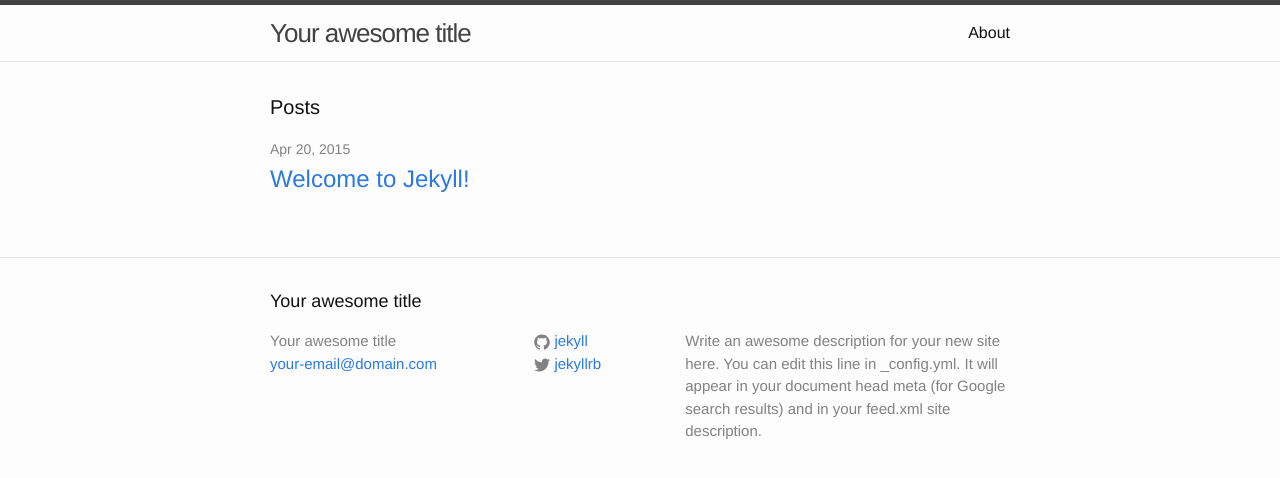
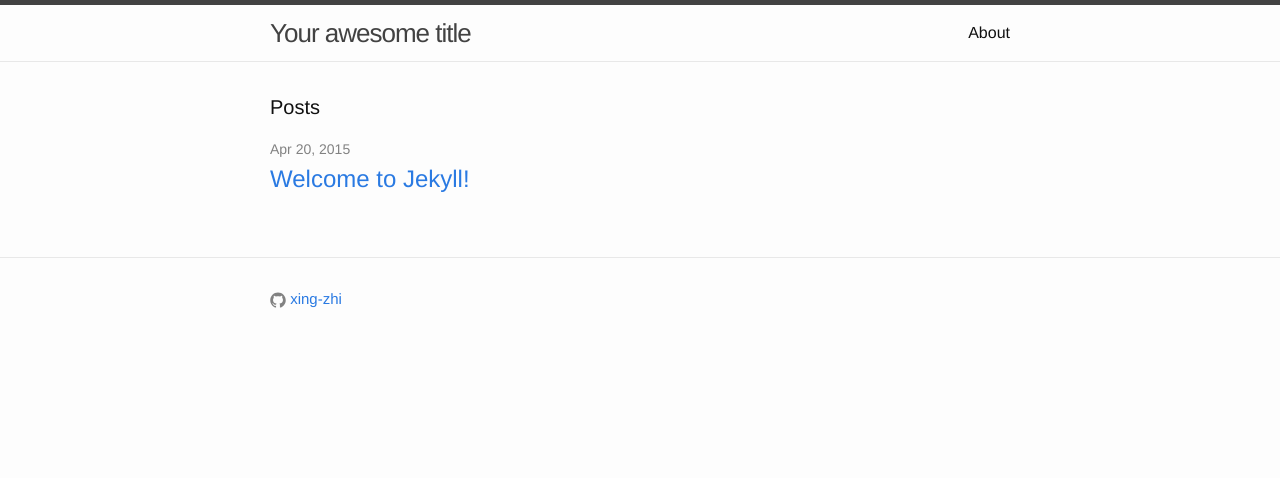
Before and after one commit to xing-zhi/xing-zhi.github.io, a Jekyll site: the page built from index.html, in a window 1280 px wide. Shown: the top 478 px of the page. Built offline with Jekyll 4.4.1, drawn with Linux system fonts in a browser that asks for light colours.

Commit message:
modify the footer

```diff
--- a/_config.yml
+++ b/_config.yml
@@ -7,8 +7,7 @@
   Google search results) and in your feed.xml site description.
 baseurl: "" # the subpath of your site, e.g. /blog/
 url: "http://yourdomain.com" # the base hostname & protocol for your site
-twitter_username: jekyllrb
-github_username:  jekyll
+github_username:  xing-zhi
 
 # Build settings
 markdown: kramdown
--- a/_includes/footer.html
+++ b/_includes/footer.html
@@ -2,17 +2,8 @@
 
   <div class="wrapper">
 
-    <h2 class="footer-heading">{{ site.title }}</h2>
-
     <div class="footer-col-wrapper">
-      <div class="footer-col  footer-col-1">
-        <ul class="contact-list">
-          <li>{{ site.title }}</li>
-          <li><a href="mailto:{{ site.email }}">{{ site.email }}</a></li>
-        </ul>
-      </div>
-
-      <div class="footer-col  footer-col-2">
+      <div class="footer-col">
         <ul class="social-media-list">
           {% if site.github_username %}
           <li>
@@ -45,9 +36,6 @@
         </ul>
       </div>
 
-      <div class="footer-col  footer-col-3">
-        <p class="text">{{ site.description }}</p>
-      </div>
     </div>
 
   </div>
```
